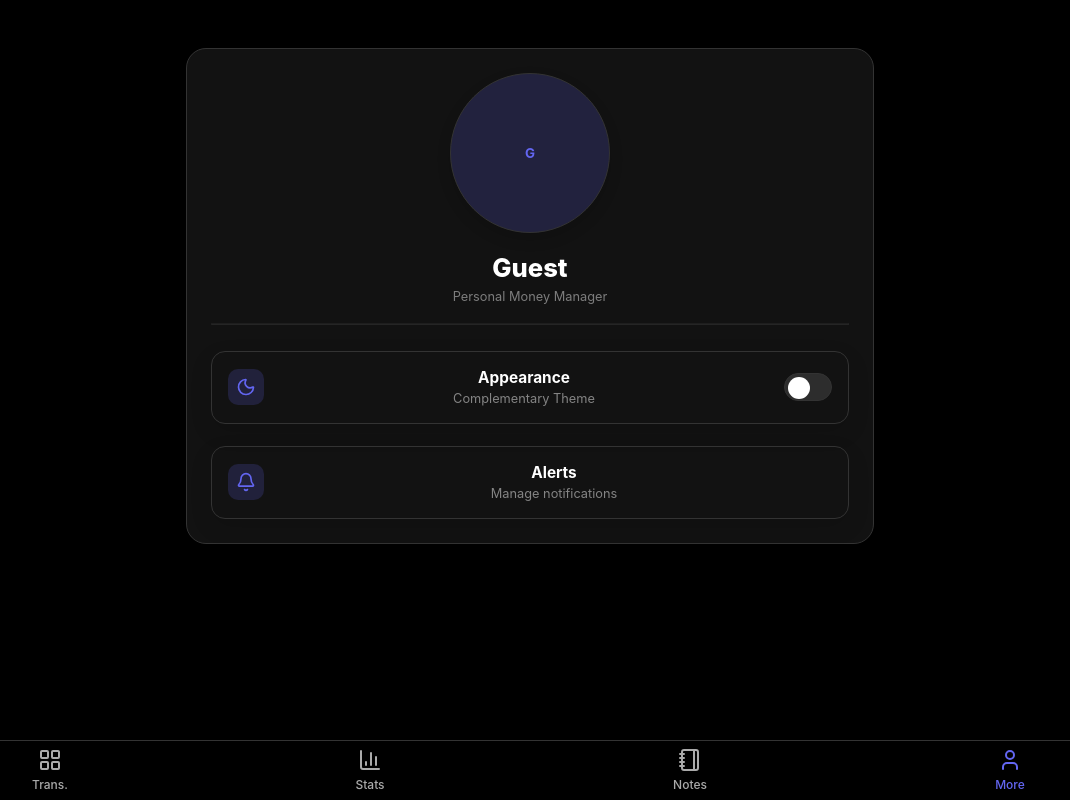
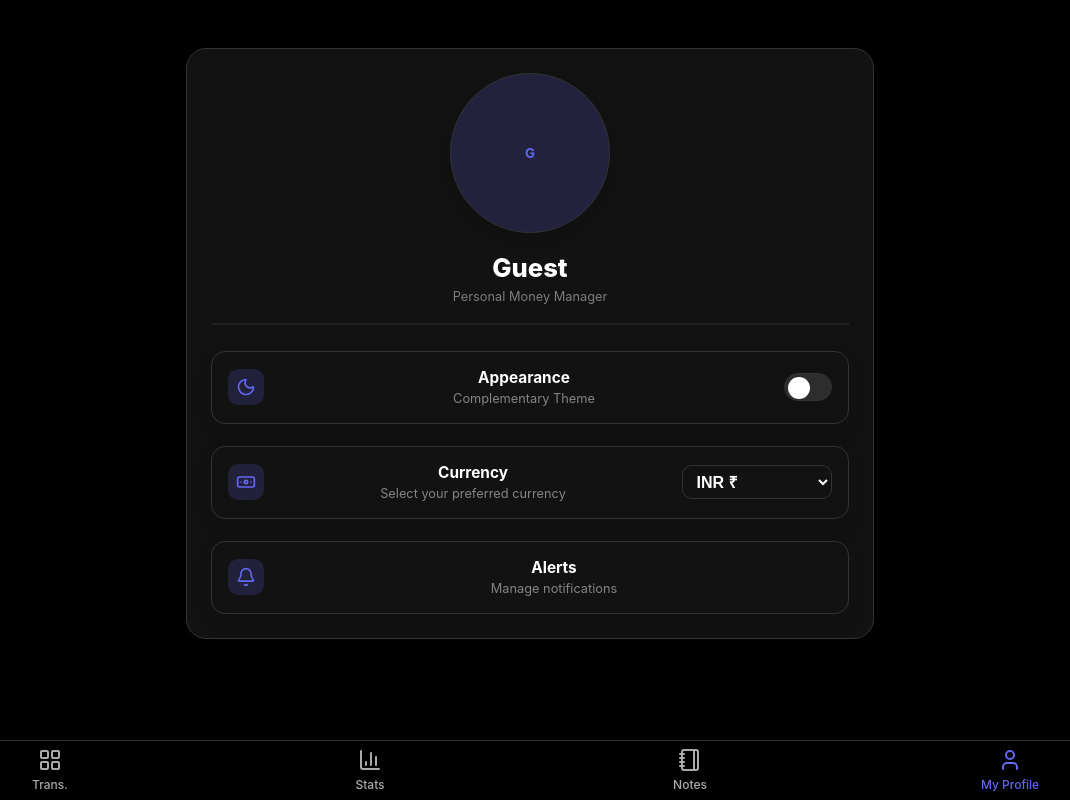
Before and after one commit to hariomsep21/money-manager, a React (Vite) app in the folder money-managerUI/: page /more in a window 1280 px wide. Shown: the whole page, without its empty margins (110-1180 px from the left). Built offline with nearby package versions, Linux system fonts and the light colour scheme; no server answers.

Commit message:
#fix the currency section

```diff
--- a/money-managerUI/src/components/Layout/BottomNav.jsx
+++ b/money-managerUI/src/components/Layout/BottomNav.jsx
@@ -20,7 +20,7 @@ const BottomNav = () => {
             </NavLink>
             <NavLink to="/more" className={({ isActive }) => `nav-item ${isActive ? 'active' : ''}`}>
                 <User size={24} />
-                <span>More</span>
+                <span>My Profile</span>
             </NavLink>
         </nav>
     );
--- a/money-managerUI/src/components/Layout/Navbar.jsx
+++ b/money-managerUI/src/components/Layout/Navbar.jsx
@@ -38,7 +38,7 @@ const Navbar = () => {
                     <li>
                         <NavLink to="/more" className={({ isActive }) => isActive ? 'active' : ''}>
                             <User size={20} />
-                            <span>More</span>
+                            <span>My Profile</span>
                         </NavLink>
                     </li>
                 </ul>
--- a/money-managerUI/src/context/GlobalState.jsx
+++ b/money-managerUI/src/context/GlobalState.jsx
@@ -20,7 +20,7 @@ import {
 const initialState = {
     transactions: [],
     user: { name: 'Guest' },
-    currency: 'USD',
+    currency: 'INR',
     theme: 'dark',
     notes: {},
     notifications: []
--- a/money-managerUI/src/db/sqlite.js
+++ b/money-managerUI/src/db/sqlite.js
@@ -169,7 +169,7 @@ export async function loadInitialState() {
   }
   let user;
   try { user = JSON.parse(getSetting('user', JSON.stringify({ name: 'Guest' })))} catch { user = { name: 'Guest' }; }
-  const currency = getSetting('currency', 'USD');
+  const currency = getSetting('currency', 'INR');
   const theme = getSetting('theme', 'dark');
 
   return { transactions, user, currency, theme, notes };
--- a/money-managerUI/src/index.css
+++ b/money-managerUI/src/index.css
@@ -363,3 +363,16 @@ select optgroup,
 .input-field optgroup {
   color: #000; /* Ensure dropdown items render in black across themes */
 }
+
+/* Scoped override: Currency dropdown should be readable in dark theme */
+/* The app sets body[data-theme] to 'orange' (light) or 'complementary' (dark). */
+[data-theme='complementary'] .currency-select option {
+  color: #fff; /* white text on dark backgrounds */
+  background: var(--bg-primary);
+}
+
+/* Ensure specificity beats the global rule for this select in all themes */
+.currency-select.input-field option,
+.input-field.currency-select option {
+  color: var(--text-primary);
+}
--- a/money-managerUI/src/pages/More/MorePage.jsx
+++ b/money-managerUI/src/pages/More/MorePage.jsx
@@ -1,10 +1,10 @@
 import React, { useContext, useState, useEffect, useRef } from 'react';
 import { Link } from 'react-router-dom';
 import { GlobalContext } from '../../context/GlobalState';
-import { User, Bell, Sun, Moon } from 'lucide-react';
+import { User, Bell, Sun, Moon, Banknote } from 'lucide-react';
 
 const MorePage = () => {
-  const { user, updateUser, theme, toggleTheme } = useContext(GlobalContext);
+  const { user, updateUser, theme, toggleTheme, currency, changeCurrency } = useContext(GlobalContext);
   const [name, setName] = useState(user?.name || 'Guest');
   const [editingName, setEditingName] = useState(false);
   const [logoUrl, setLogoUrl] = useState(user?.logoUrl || '');
@@ -117,6 +117,39 @@ const MorePage = () => {
               <span className="toggle-slider"></span>
             </label>
           </div>
+
+          {/* Currency selection (single-row card) */}
+          <div className="nav-card" style={{ display: 'flex', alignItems: 'center', gap: '0.75rem', padding: '0.9rem 1rem', borderRadius: '14px', border: '1px solid var(--border-color)', boxShadow: '0 8px 22px rgba(0,0,0,0.12)', marginTop: '10px' }}>
+            <div className="accent-soft" style={{ width: 36, height: 36, borderRadius: 10, display: 'flex', alignItems: 'center', justifyContent: 'center', color: 'var(--accent-primary)' }}>
+              <Banknote size={20} />
+            </div>
+            <div className="nav-text" style={{ display: 'flex', flexDirection: 'column', flex: 1 }}>
+              <span style={{ fontWeight: 700, color: 'var(--heading-color)' }}>Currency</span>
+              <small style={{ opacity: 0.75 }}>Select your preferred currency</small>
+            </div>
+            <select
+              className="input-field currency-select"
+              value={currency}
+              onChange={(e) => changeCurrency(e.target.value)}
+              aria-label="Select currency"
+              style={{
+                padding: '0.4rem 0.6rem',
+                borderRadius: 10,
+                border: '1px solid var(--border-color)',
+                background: 'var(--bg-primary)',
+                color: 'var(--text-primary)',
+                fontWeight: 600,
+                width: 'auto',
+                minWidth: '150px'
+              }}
+            >
+              <option value="INR">INR ₹</option>
+              <option value="USD">USD $</option>
+              <option value="EUR">EUR €</option>
+              <option value="GBP">GBP £</option>
+              <option value="JPY">JPY ¥</option>
+            </select>
+          </div>
           <Link to="/notifications" className="nav-card" style={{ display: 'flex', alignItems: 'center', gap: '0.75rem', padding: '0.9rem 1rem', borderRadius: '14px', border: '1px solid var(--border-color)', textDecoration: 'none', boxShadow: '0 8px 22px rgba(0,0,0,0.12)', marginTop: '10px' }}>
             <div className="accent-soft" style={{ width: 36, height: 36, borderRadius: 10, display: 'flex', alignItems: 'center', justifyContent: 'center', color: 'var(--accent-primary)' }}>
               <Bell size={20} />
```
